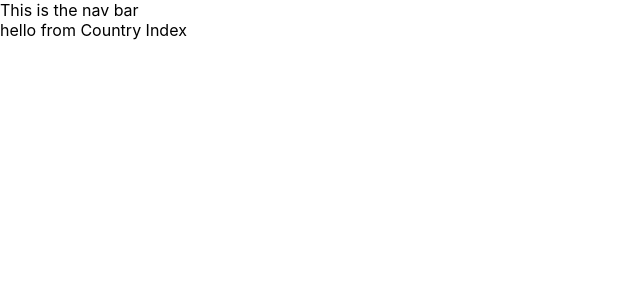
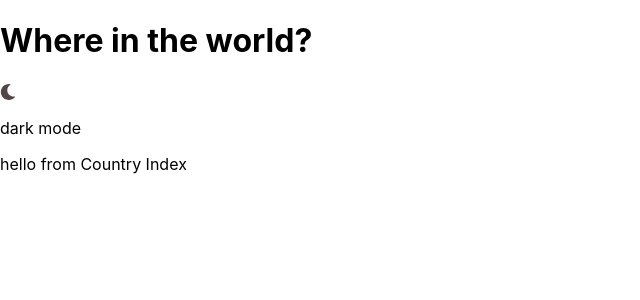
Before and after one commit to alexbeet81/where-in-the-world, a React (Create React App) app: page / in a window 1280 px wide. Shown: the top 300 px of the page, without its empty margins (0-640 px from the left). Built offline with nearby package versions, Linux system fonts and the light colour scheme.

Commit message:
installed reulgar svg icons package from fontawesome

```diff
--- a/package.json
+++ b/package.json
@@ -5,6 +5,10 @@
   "dependencies": {
     "@emotion/react": "^11.6.0",
     "@emotion/styled": "^11.6.0",
+    "@fortawesome/fontawesome-svg-core": "^1.2.36",
+    "@fortawesome/free-regular-svg-icons": "^5.15.4",
+    "@fortawesome/free-solid-svg-icons": "^5.15.4",
+    "@fortawesome/react-fontawesome": "^0.1.16",
     "@mui/material": "^5.0.0-rc.1",
     "@testing-library/jest-dom": "^5.11.4",
     "@testing-library/react": "^11.1.0",
--- a/public/index.html
+++ b/public/index.html
@@ -15,29 +15,14 @@
       user's mobile device or desktop. See https://developers.google.com/web/fundamentals/web-app-manifest/
     -->
     <link rel="manifest" href="%PUBLIC_URL%/manifest.json" />
-    <!--
-      Notice the use of %PUBLIC_URL% in the tags above.
-      It will be replaced with the URL of the `public` folder during the build.
-      Only files inside the `public` folder can be referenced from the HTML.
-
-      Unlike "/favicon.ico" or "favicon.ico", "%PUBLIC_URL%/favicon.ico" will
-      work correctly both with client-side routing and a non-root public URL.
-      Learn how to configure a non-root public URL by running `npm run build`.
-    -->
+    <link
+      rel="stylesheet"
+      href="https://fonts.googleapis.com/icon?family=Material+Icons"
+    />
     <title>React App</title>
   </head>
   <body>
     <noscript>You need to enable JavaScript to run this app.</noscript>
     <div id="root"></div>
-    <!--
-      This HTML file is a template.
-      If you open it directly in the browser, you will see an empty page.
-
-      You can add webfonts, meta tags, or analytics to this file.
-      The build step will place the bundled scripts into the <body> tag.
-
-      To begin the development, run `npm start` or `yarn start`.
-      To create a production bundle, use `npm run build` or `yarn build`.
-    -->
   </body>
 </html>
--- /dev/null
+++ b/src/components/UI/NavBar.css
@@ -0,0 +1,3 @@
+.nav_bar__moon {
+  color: rgb(83, 70, 70);
+}
--- a/src/components/UI/NavBar.js
+++ b/src/components/UI/NavBar.js
@@ -1,8 +1,17 @@
 import React from 'react';
+import { FontAwesomeIcon } from '@fortawesome/react-fontawesome'
+import { faMoon } from '@fortawesome/free-solid-svg-icons'
+import './NavBar.css';
 
 const NavBar = () => {
   return (
-    <div>This is the nav bar</div>
+    <div className="nav_bar__container">
+      <h1>Where in the world?</h1>
+      <div>
+        <FontAwesomeIcon className="nav_bar__moon" icon={faMoon} />
+        <p>dark mode</p>
+      </div>
+    </div>
   )
 };
 
```
Also changed, not shown: 2 other files (tests, documents, lock files or other folders).
